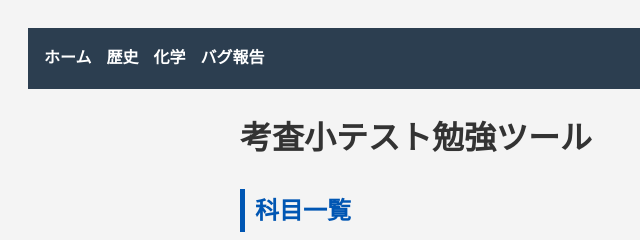
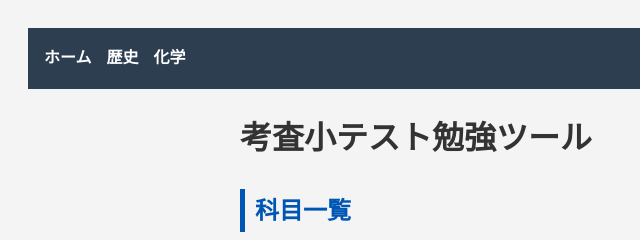
Before and after one commit to kumaaaaaP/useful-study-tools, a plain HTML site: page index.html in a window 1280 px wide. Shown: the top 240 px of the page, 0-640 px from the left. Drawn offline with Linux system fonts and the light colour scheme.

Commit message:
Update index.html

```diff
--- a/index.html
+++ b/index.html
@@ -11,7 +11,6 @@
             <li><a href="index.html">ホーム</a></li>
             <li><a href="history/index.html">歴史</a></li>
             <li><a href="chemistry/equations.html">化学</a></li>
-            <li><a href="https://forms.gle/xxxx" target="_blank">バグ報告</a></li>
         </ul>
     </nav>
 
```
